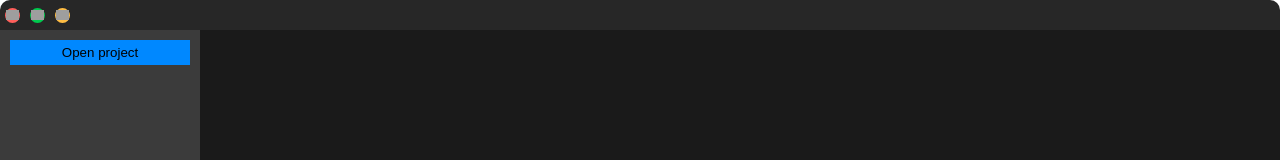
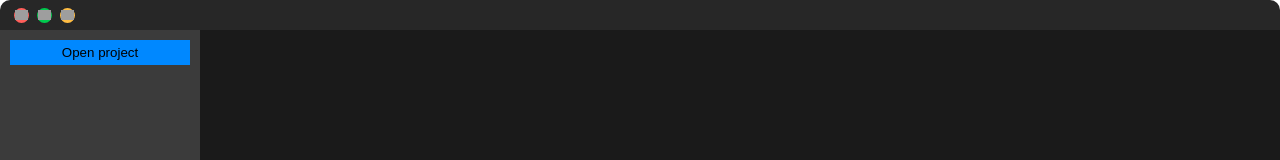
Before and after one commit to jiri132/Flare, a SvelteKit app: page / in a window 1280 px wide. Shown: the top 160 px of the page. Built offline with nearby package versions, Linux system fonts and the light colour scheme; grey boxes are pictures that could not be loaded.

Commit message:
Updated: beter buttons look

```diff
--- a/src/components/App/TitleBar.svelte
+++ b/src/components/App/TitleBar.svelte
@@ -23,6 +23,7 @@
 <style>
     .titlebar {
         height: 30px;
+        padding-left: 10px;
         background: #272727;
         user-select: none;
         display: flex;
@@ -43,7 +44,7 @@
         height: 15px;
         border-radius: 30px;
         border: 0;
-        margin: 7.5px 5px;
+        margin: 0px 4px;
     }
     .titlebar-button:hover {
         filter: brightness(65%);
```
